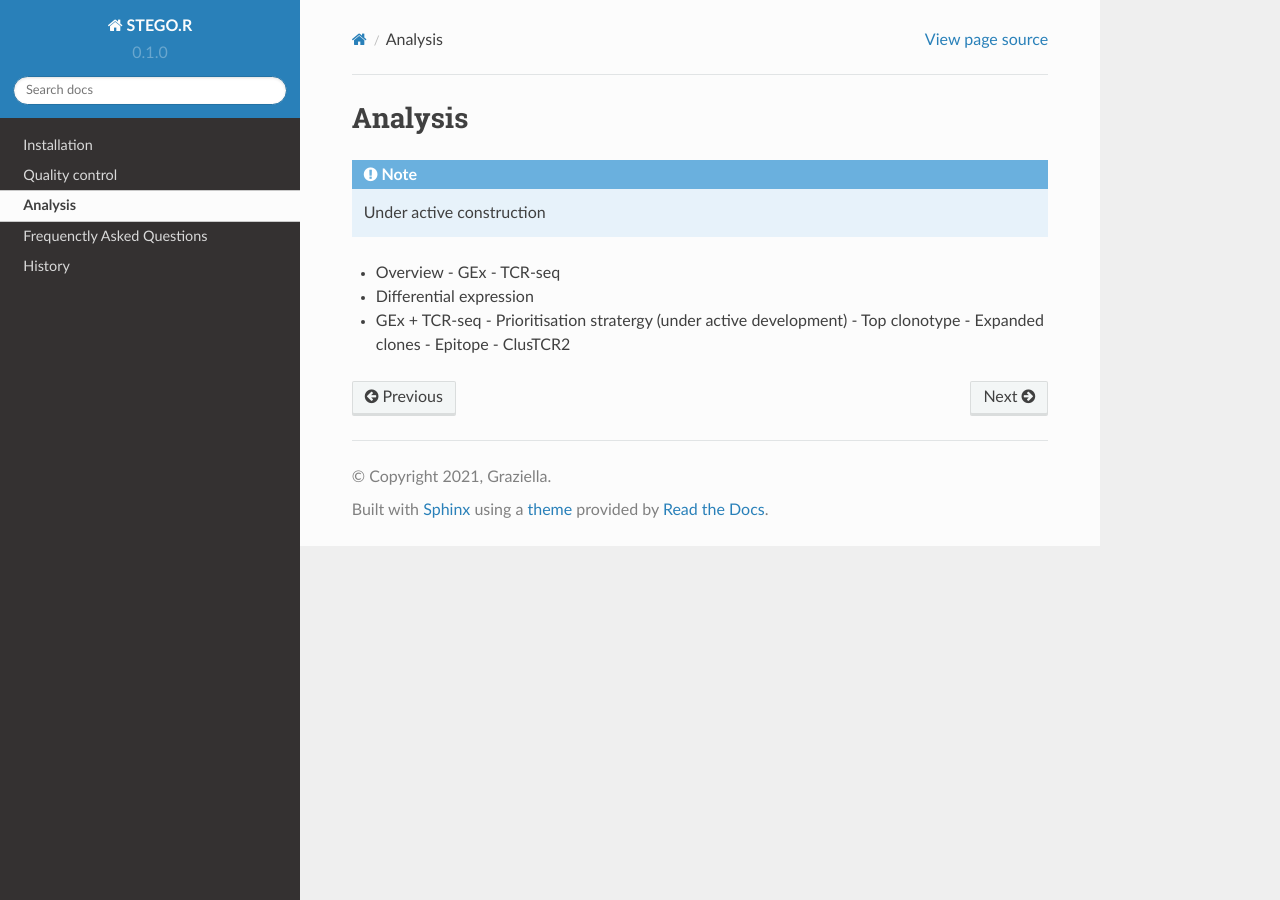
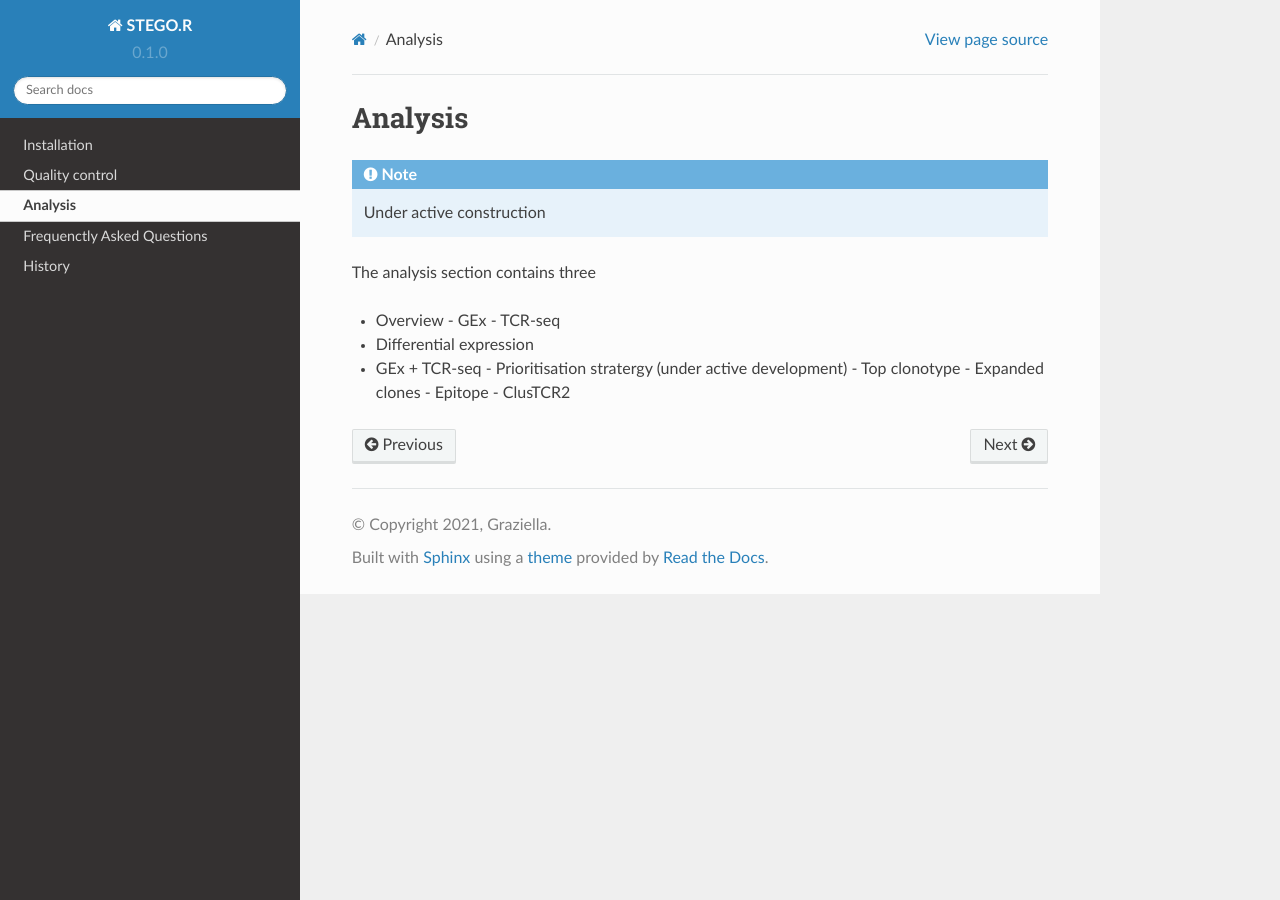
Before and after one commit to KerryAM-R/STEGOR, a Sphinx documentation site: the page built from docs/source/3.Analysis.rst, in a window 1280 px wide. Built offline with Sphinx 7.4.7 and the Read the Docs theme 2.0.0, drawn with Linux system fonts in a browser that asks for light colours.

Commit message:
Update 3.Analysis.rst

```diff
--- a/docs/source/3.Analysis.rst
+++ b/docs/source/3.Analysis.rst
@@ -4,7 +4,10 @@
 
     Under active construction
 
+The analysis section contains three
 
+.. image:
+    AnalysisUpload.png
 
 - Overview
   - GEx
```
